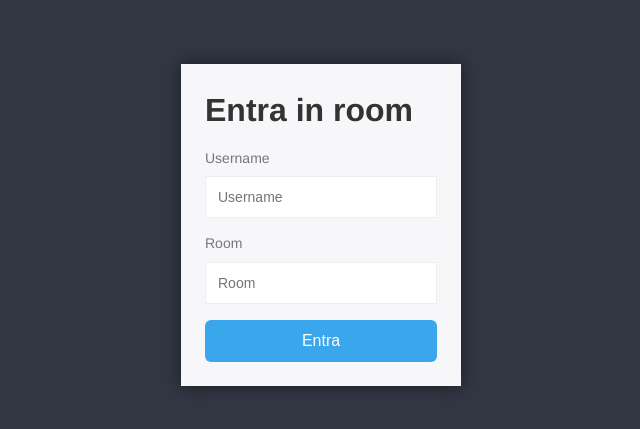
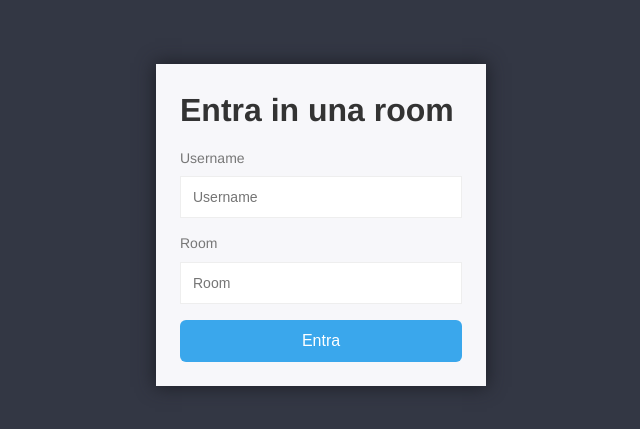
Before and after one commit to andreadolci/project-work-v1, a website: page public/index.html in a window 1280 px wide. Shown: the part 175-604 px from the top of the page, without its empty margins (319-959 px from the left). Drawn offline with Linux system fonts and the light colour scheme.

Commit message:
generic fix

```diff
--- a/public/css/styles.css
+++ b/public/css/styles.css
@@ -73,7 +73,7 @@ button:disabled {
     box-shadow: 0px 0px 17px 1px #1D1F26;
     background: #F7F7FA;
     padding: 24px;
-    width: 280px;
+    width: 330px;
 }
 
 .centered-form button {
--- a/public/index.html
+++ b/public/index.html
@@ -10,7 +10,7 @@
 <body>
     <div class="centered-form">
         <div class="centered-form__box">
-            <h1>Entra in room</h1>
+            <h1>Entra in una room</h1>
             <form action="/chat.html">
                 <label>Username</label>
                 <input type="text" name="username" placeholder="Username" required>
```
Also changed, not shown: public/css/styles.min.css.
